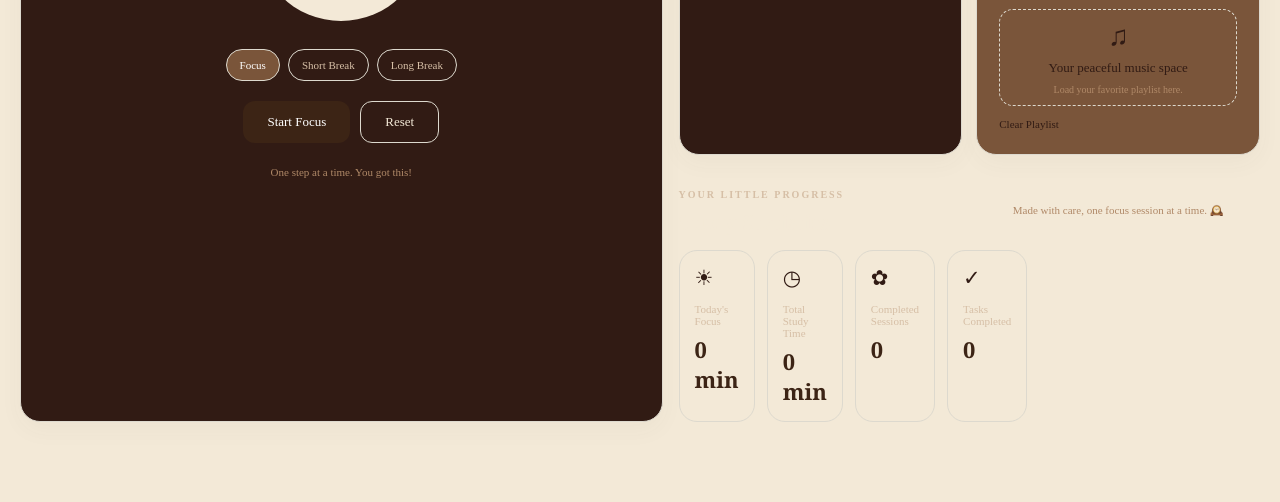
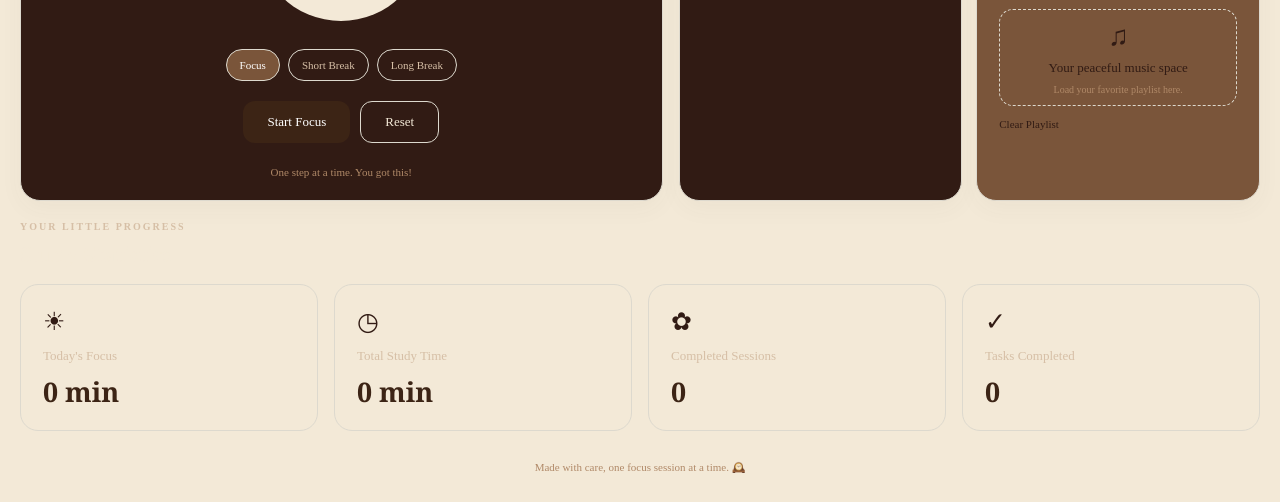
Before and after one commit to brennaroseline/pomodro-focus, a plain HTML site: page index.html in a window 1280 px wide. Shown: the part 351-853 px from the top of the page. Before the commit the page ends 800 px from the top, so only its background shows below. Drawn offline with Linux system fonts and the light colour scheme.

Commit message:
Update Mori Focus compact landscape layout

```diff
--- a/index.html
+++ b/index.html
@@ -189,7 +189,11 @@
 </section>
 
 
-        <!-- STATISTICS -->
+
+            </div>
+            <!-- END SIDE COLUMN -->
+
+            <!-- STATISTICS: FULL WIDTH -->
             <section class="stats-section">
 
                 <div class="section-heading">
@@ -229,6 +233,7 @@
 
             </section>
 
+        </main>
 
         <!-- FOOTER -->
         <footer>
@@ -241,3 +246,8 @@
 
 </body>
 </html>
+
+    <script src="script.js"></script>
+
+</body>
+</html>
--- a/style.css
+++ b/style.css
@@ -715,3 +715,74 @@ body {
         grid-template-columns: 1fr;
     }
 }
+
+/* =================================
+   MORI FOCUS - FULL WIDTH STATISTICS
+================================= */
+
+.stats-section {
+    grid-column: 1 / -1;
+    width: 100%;
+    margin-top: 4px;
+}
+
+.stats-section .section-heading {
+    margin-bottom: 16px;
+}
+
+.stats-grid {
+    display: grid;
+    grid-template-columns: repeat(4, minmax(0, 1fr));
+    gap: 16px;
+    width: 100%;
+}
+
+.stat-card {
+    min-width: 0;
+    min-height: 145px;
+    padding: 22px;
+    border-radius: 18px;
+    display: flex;
+    flex-direction: column;
+    justify-content: space-between;
+    gap: 10px;
+}
+
+.stat-card span {
+    font-size: 25px;
+}
+
+.stat-card p {
+    margin: 0;
+    font-size: 13px;
+    line-height: 1.5;
+}
+
+.stat-card h3 {
+    margin: 0;
+    font-size: 27px;
+    line-height: 1.2;
+}
+
+/* Footer below all four cards */
+
+footer {
+    width: 100%;
+    text-align: center;
+    margin-top: 18px;
+    padding: 12px 0 4px;
+}
+
+/* Responsive layout */
+
+@media (max-width: 750px) {
+    .stats-grid {
+        grid-template-columns: repeat(2, minmax(0, 1fr));
+    }
+}
+
+@media (max-width: 380px) {
+    .stats-grid {
+        grid-template-columns: 1fr;
+    }
+}
```
Lines whose indentation alone changed are shown as unchanged.
